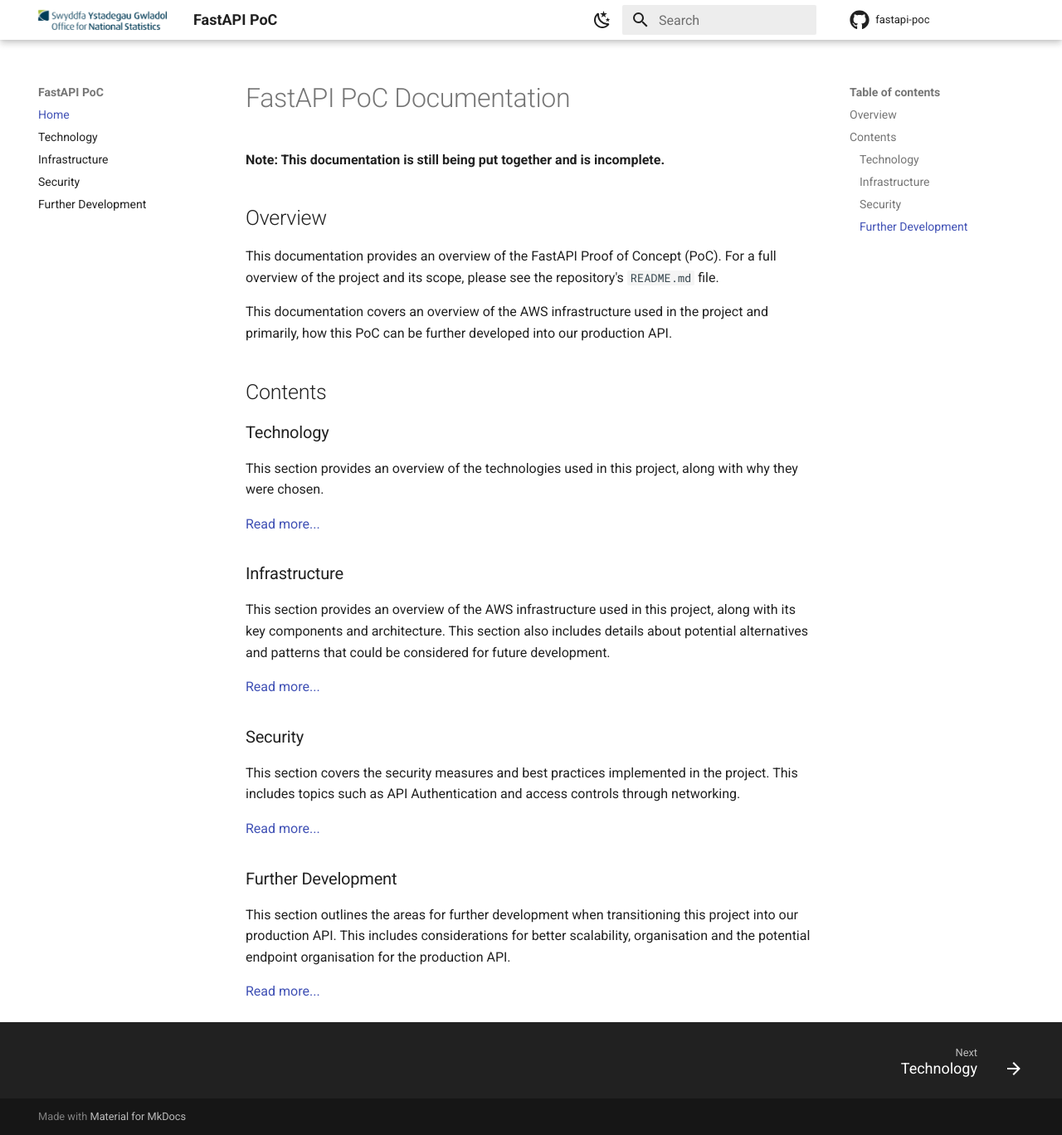
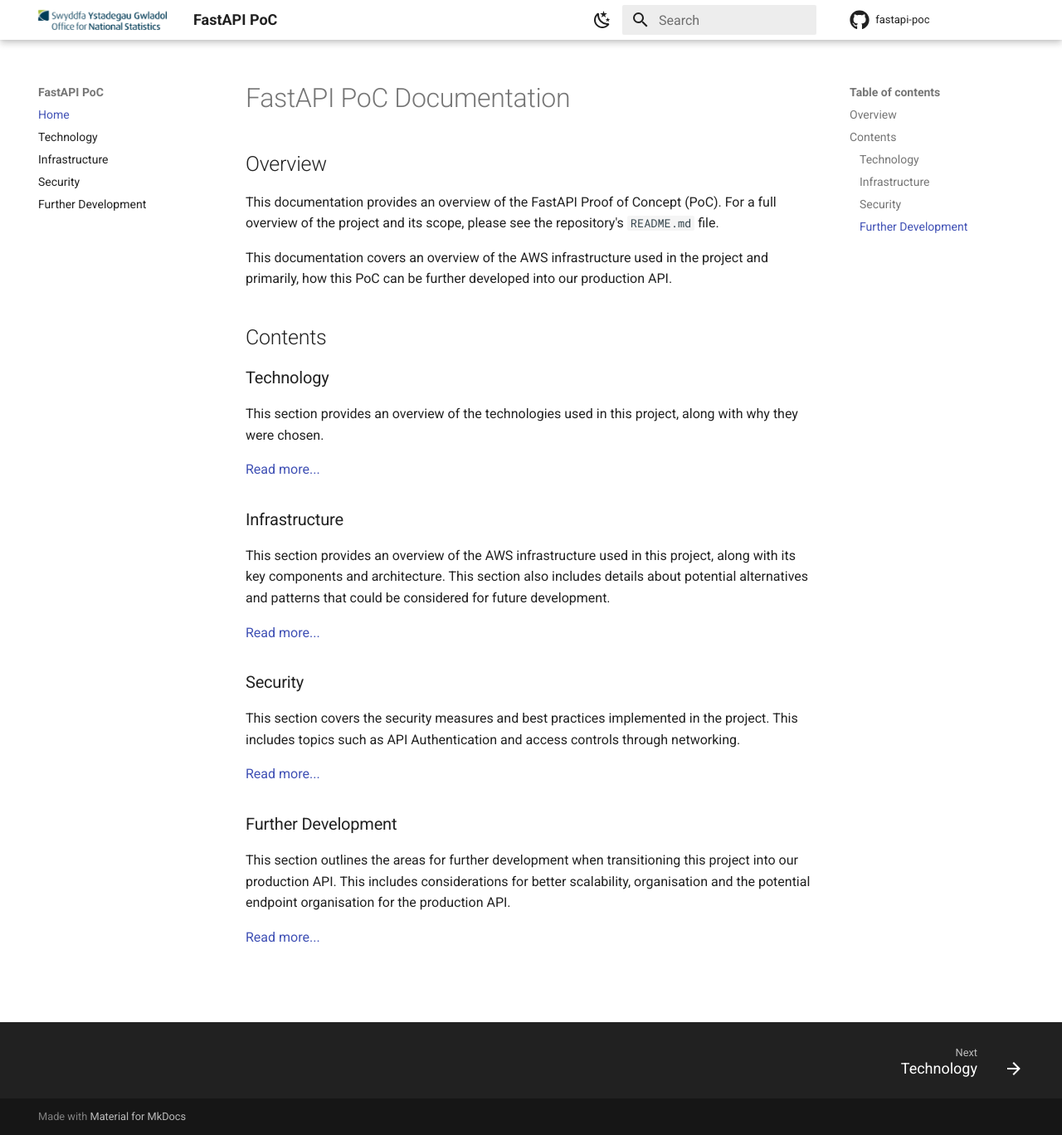
Before and after one commit to ONS-Innovation/fastapi-poc, an MkDocs documentation site: the page built from docs/index.md, in a window 1280 px wide and 1368 px high. Shown: the whole window at 83% size. Built offline with MkDocs 1.6.1 and Material for MkDocs 9.7.7, drawn with Linux system fonts in a browser that asks for light colours; comment, search, counter and statistics services are not loaded.

Commit message:
chore(docs): Remove WIP notice

```diff
--- a/docs/index.md
+++ b/docs/index.md
@@ -1,6 +1,4 @@
 # FastAPI PoC Documentation
-
-**Note: This documentation is still being put together and is incomplete.**
 
 ## Overview
 
```
